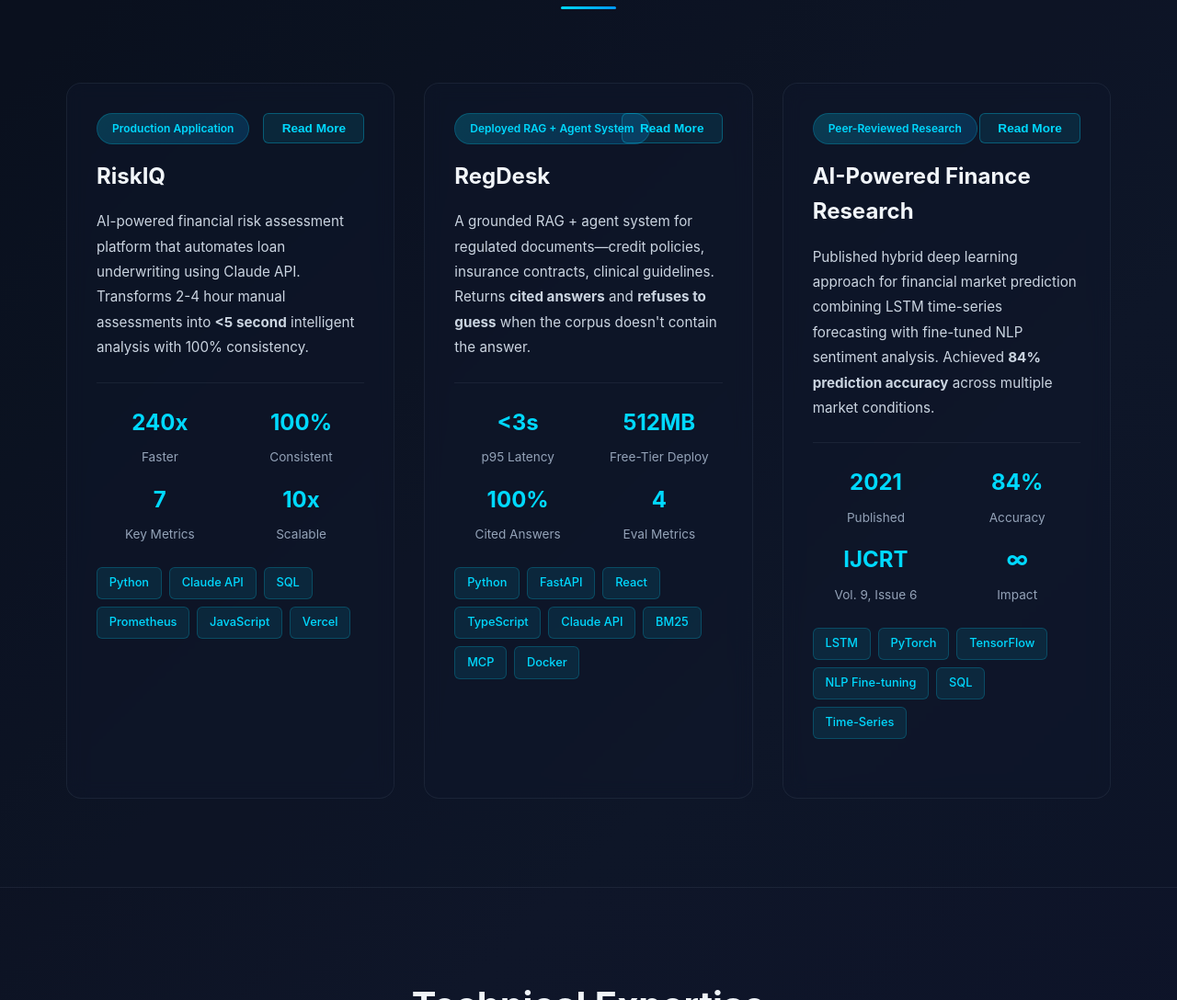
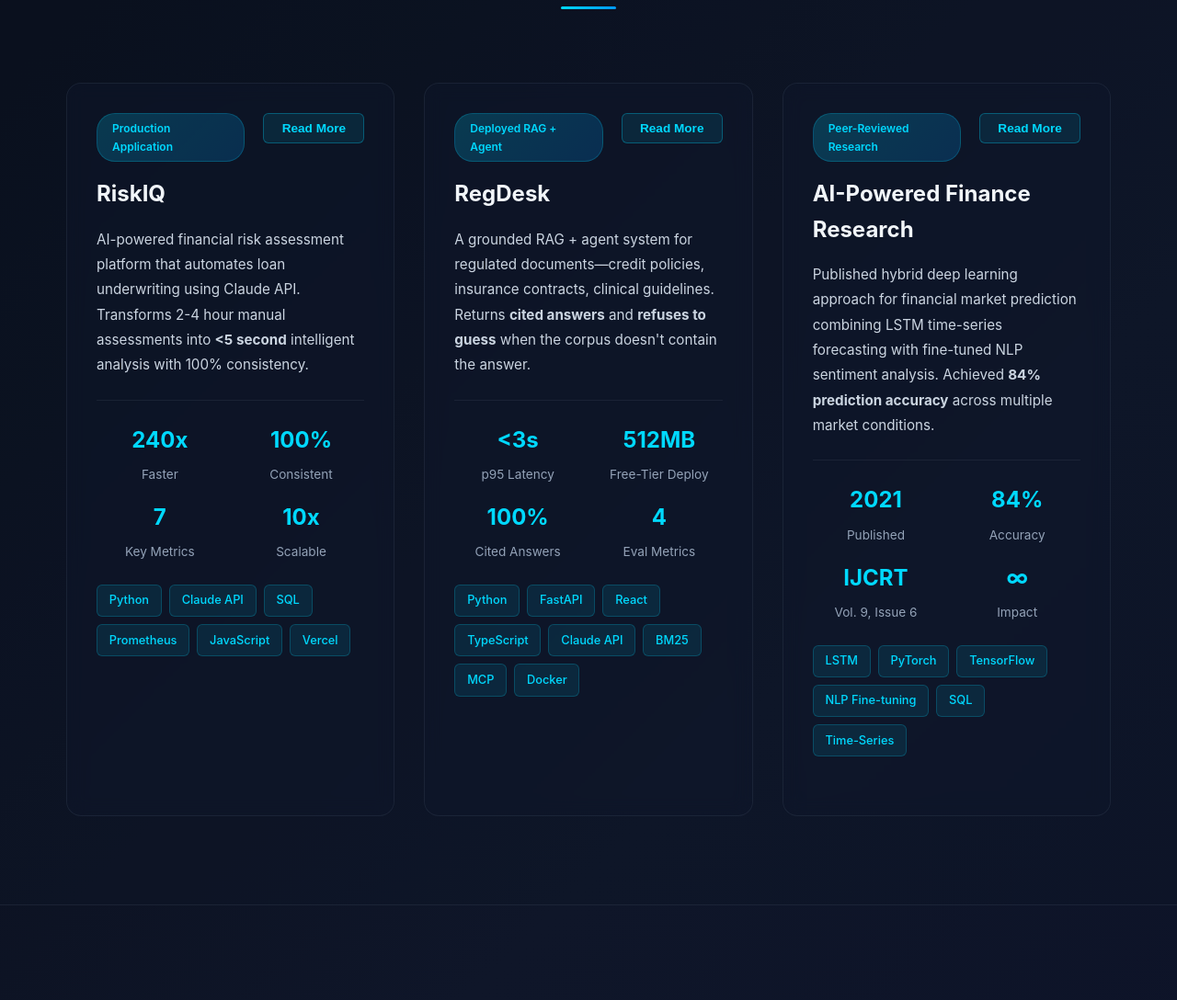
Before and after one commit to mitali06/portfolio, a plain HTML site: page index.html in a window 1280 px wide. Shown: the part 1040-2128 px from the top of the page at 92% size. Drawn offline with Linux system fonts and the light colour scheme.

Commit message:
UI Corrections

```diff
--- a/index.html
+++ b/index.html
@@ -492,6 +492,7 @@
             font-weight: 600;
             margin-bottom: 1rem;
             border: 1px solid rgba(0, 217, 255, 0.2);
+            max-width: calc(100% - 130px);
         }
 
         .project-title {
@@ -916,7 +917,7 @@
                     <div class="project-card-inner">
                         <!-- FRONT OF CARD -->
                         <div class="project-card-front">
-                            <span class="project-badge">Deployed RAG + Agent System</span>
+                            <span class="project-badge">Deployed RAG + Agent</span>
                             <h3 class="project-title">RegDesk</h3>
                             <p class="project-description">
                                 A grounded RAG + agent system for regulated documents—credit policies, insurance contracts, clinical guidelines. Returns <strong>cited answers</strong> and <strong>refuses to guess</strong> when the corpus doesn't contain the answer.
```
